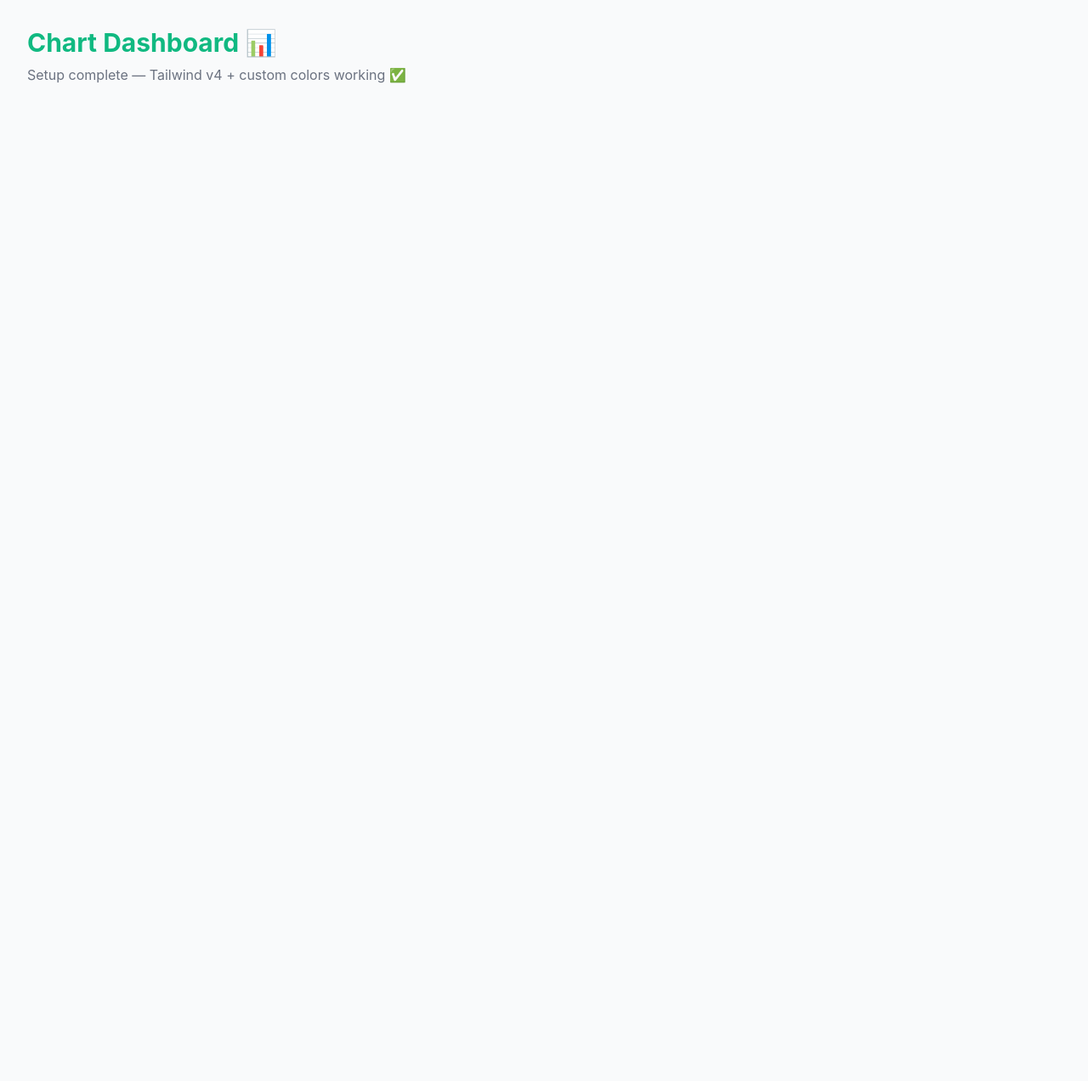
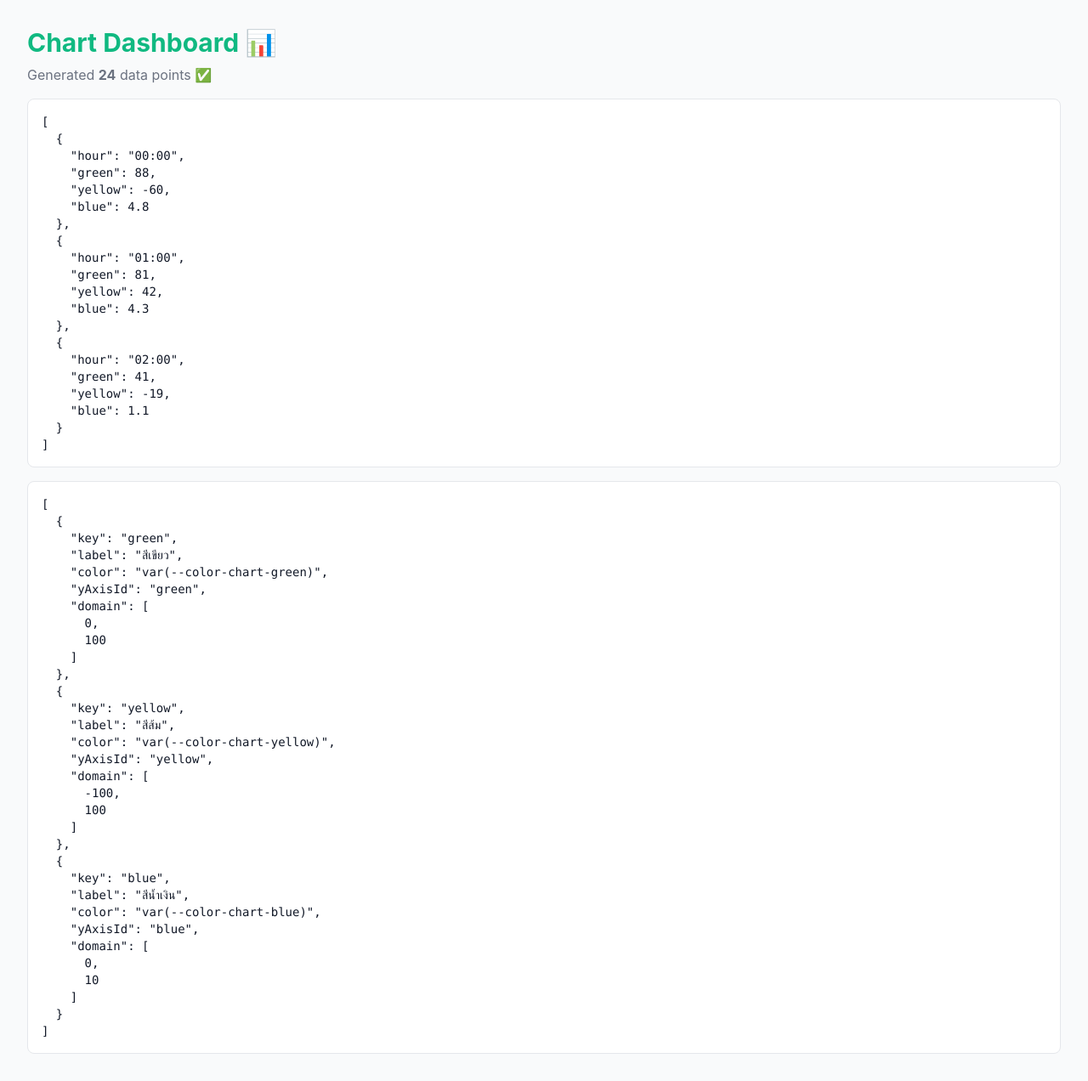
Before and after one commit to phurimart14/devdeva-test-chart, a React (Vite) app: page / in a window 1280 px wide. Shown: the whole page at 85% size. Before the commit the page ends 800 px from the top, so only its background shows below. Built offline with nearby package versions, Linux system fonts and the light colour scheme.

Commit message:
feat: add chart types and mock data generator

```diff
--- a/src/App.tsx
+++ b/src/App.tsx
@@ -1,12 +1,28 @@
+import { generateMockData, LINE_CONFIGS } from './lib/mockData';
+
 function App() {
+  const data = generateMockData();
+
   return (
     <div className="min-h-screen p-8">
       <h1 className="text-3xl font-bold text-chart-green">
         Chart Dashboard 📊
       </h1>
+
+      {/* Debug: จำนวน data points */}
       <p className="mt-2 text-text-secondary">
-        Setup complete — Tailwind v4 + custom colors working ✅
+        Generated <strong>{data.length}</strong> data points ✅
       </p>
+
+      {/* Debug: 3 จุดแรก */}
+      <pre className="mt-4 p-4 bg-card border border-border rounded-lg text-sm overflow-auto">
+        {JSON.stringify(data.slice(0, 3), null, 2)}
+      </pre>
+
+      {/* Debug: line configs */}
+      <pre className="mt-4 p-4 bg-card border border-border rounded-lg text-sm overflow-auto">
+        {JSON.stringify(LINE_CONFIGS, null, 2)}
+      </pre>
     </div>
   );
 }
--- /dev/null
+++ b/src/lib/mockData.ts
@@ -0,0 +1,58 @@
+import type { ChartDataPoint, LineConfig } from '../types/chart';
+
+/**
+ * Random ตัวเลขในช่วง [min, max] (รวม min, max)
+ */
+function randomInRange(min: number, max: number, decimals = 0): number {
+  const value = Math.random() * (max - min) + min;
+  const factor = Math.pow(10, decimals);
+  return Math.round(value * factor) / factor;
+}
+
+/**
+ * Format ตัวเลขเป็น "HH:00"
+ */
+function formatHour(hour: number): string {
+  return `${String(hour).padStart(2, '0')}:00`;
+}
+
+/**
+ * สร้างข้อมูลกราฟ 24 ชั่วโมง (00:00 ถึง 23:00)
+ */
+export function generateMockData(): ChartDataPoint[] {
+  return Array.from({ length: 24 }, (_, i) => ({
+    hour: formatHour(i),
+    green: randomInRange(0, 100),
+    yellow: randomInRange(-100, 100),
+    blue: randomInRange(0, 10, 1),  // 1 ทศนิยม ให้เส้นลื่นขึ้น
+  }));
+}
+
+/**
+ * Config ของ 3 เส้น
+ * ⚠️ Note: ลำดับใน array ไม่ได้ control ตำแหน่ง axis บนจอ
+ *    (Recharts จัดเอง) — แต่เราจะ control ผ่าน width/padding ใน Step 4
+ */
+export const LINE_CONFIGS: LineConfig[] = [
+  {
+    key: 'green',
+    label: 'สีเขียว',
+    color: 'var(--color-chart-green)',
+    yAxisId: 'green',
+    domain: [0, 100],
+  },
+  {
+    key: 'yellow',
+    label: 'สีส้ม',
+    color: 'var(--color-chart-yellow)',
+    yAxisId: 'yellow',
+    domain: [-100, 100],
+  },
+  {
+    key: 'blue',
+    label: 'สีน้ำเงิน',
+    color: 'var(--color-chart-blue)',
+    yAxisId: 'blue',
+    domain: [0, 10],
+  },
+];
--- /dev/null
+++ b/src/types/chart.ts
@@ -0,0 +1,24 @@
+/**
+ * ข้อมูล 1 จุดบนกราฟ = 1 ชั่วโมง
+ * - hour: "00:00", "01:00", ..., "23:00"
+ * - green: 0 ถึง 100  → เส้นสีเขียว
+ * - yellow: -100 ถึง 100 → เส้นสีเหลือง/ส้ม
+ * - blue: 0 ถึง 10 → เส้นสีน้ำเงิน
+ */
+export interface ChartDataPoint {
+  hour: string;
+  green: number;
+  yellow: number;
+  blue: number;
+}
+
+/**
+ * Config ของแต่ละเส้น — รวบ logic ไว้ที่เดียว (Single Source of Truth)
+ */
+export interface LineConfig {
+  key: keyof Omit<ChartDataPoint, 'hour'>;  // 'green' | 'yellow' | 'blue'
+  label: string;                              // ชื่อใน Tooltip / Legend
+  color: string;                              // CSS color
+  yAxisId: string;                            // ผูกกับ YAxis ตัวไหน
+  domain: [number, number];                   // scale ของ axis นี้
+}
```
